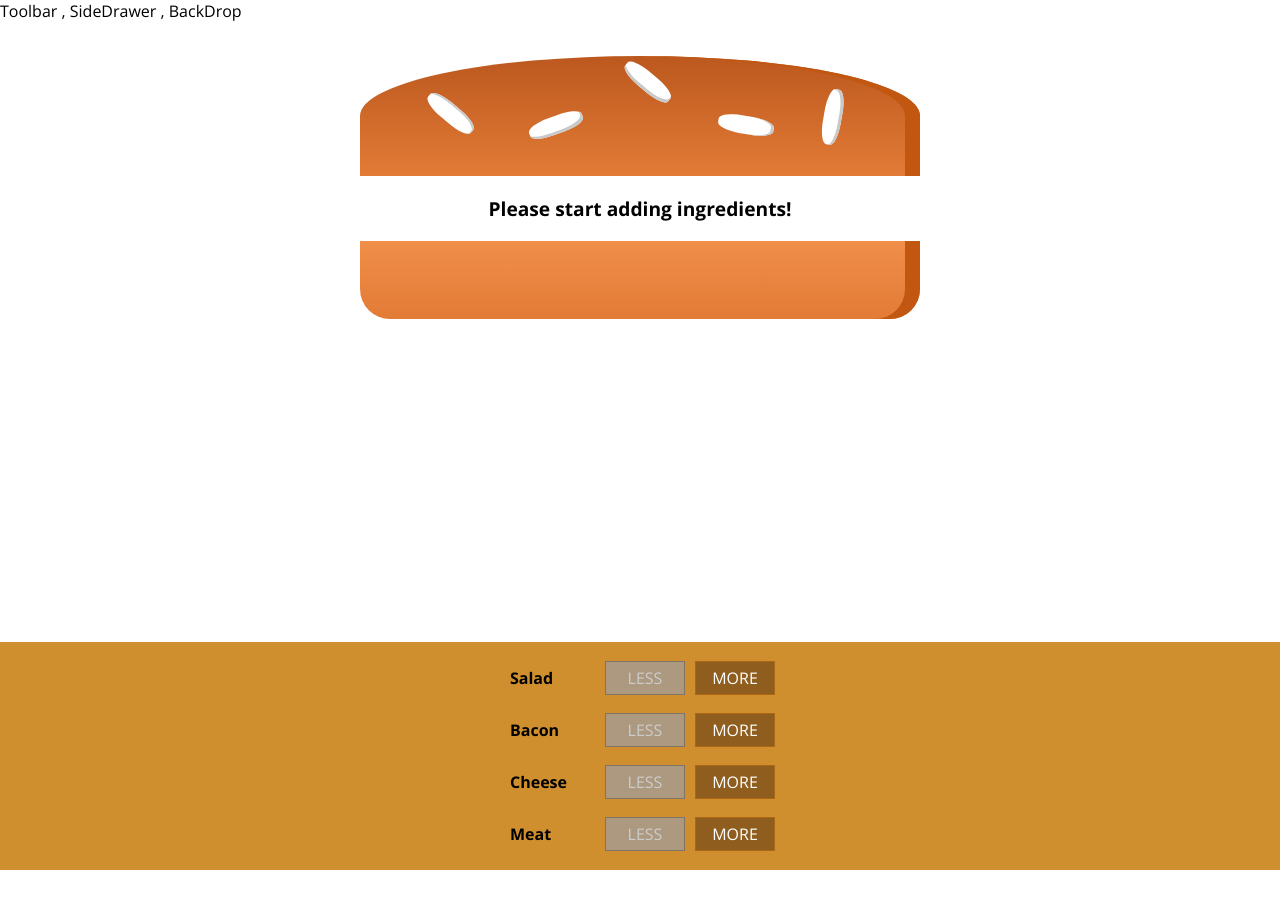
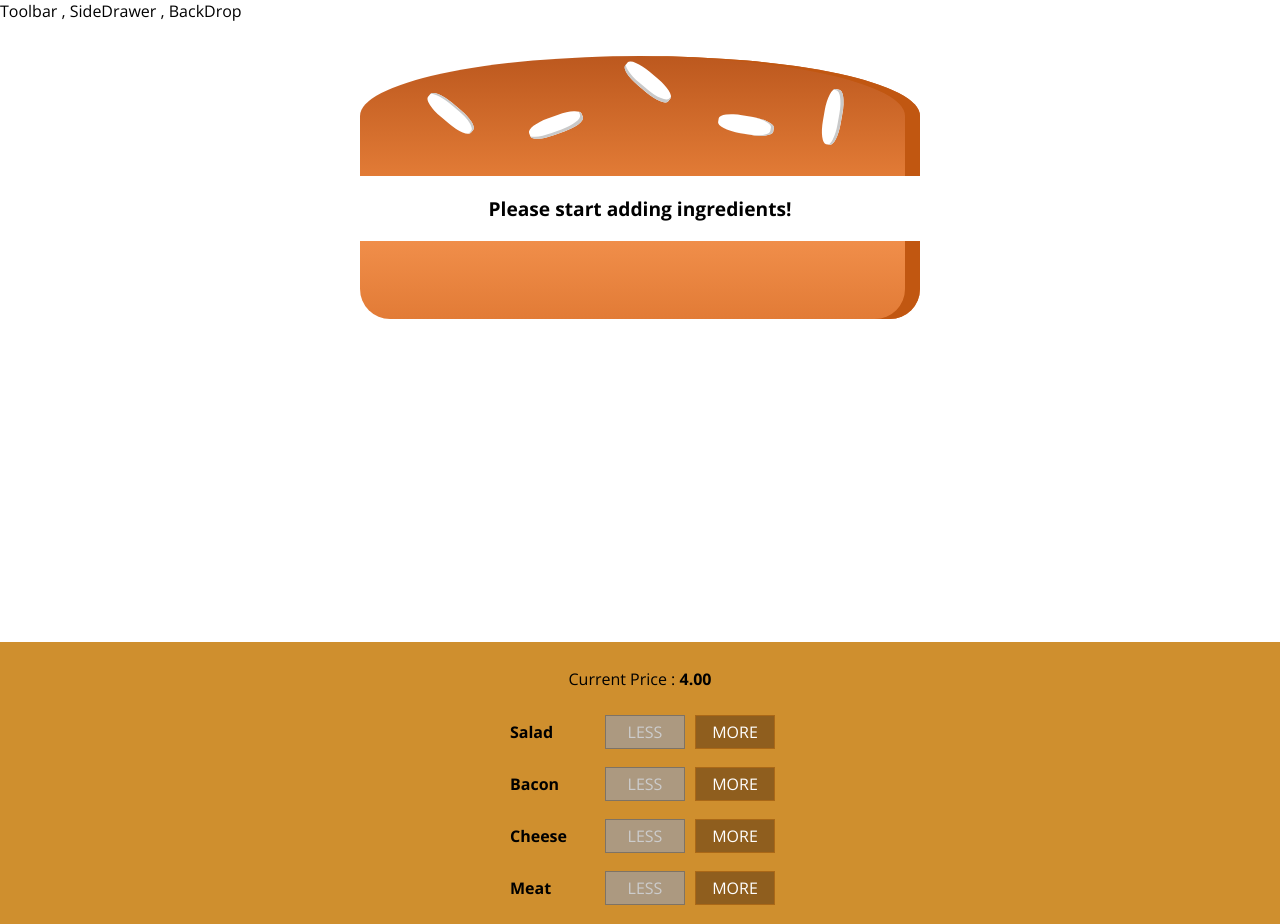
Before and after one commit to vaganast/burger-udemy, a React app: page / in a window 1280 px wide. Before the commit the page ends 870 px from the top, so only its background shows below. Built offline with nearby package versions, Linux system fonts and the light colour scheme.

Commit message:
update price
put price in ingredients and updated it

```diff
--- a/src/components/Burger/BuildControls/BuildControls.js
+++ b/src/components/Burger/BuildControls/BuildControls.js
@@ -13,8 +13,11 @@ const controls = [
 ]
 
 const buildcontrols = (props) => (
-
+/* toFixed for 2 decimal */
+/*strong tag for bold*/
     <div className={classes.BuildControls}>
+        <p> Current Price : <strong>{props.price.toFixed(2)}
+            </strong> </p>
         {controls.map(ctrl => (
             <BuildControl
             key={ctrl.label}
--- a/src/containers/BurgerBuilder/BurgerBuilder.js
+++ b/src/containers/BurgerBuilder/BurgerBuilder.js
@@ -70,7 +70,8 @@ class BurgerBuilder extends Component {
               <BuildControls
                 ingredientAdded={this.addIngredientHandler}
                 ingredientRemoved={this.removeIngredientHandler}
-                disabled={disableInfo} />
+                disabled={disableInfo}
+                price={this.state.totalPrice}/>
 
             </Auxx>
         );
```
